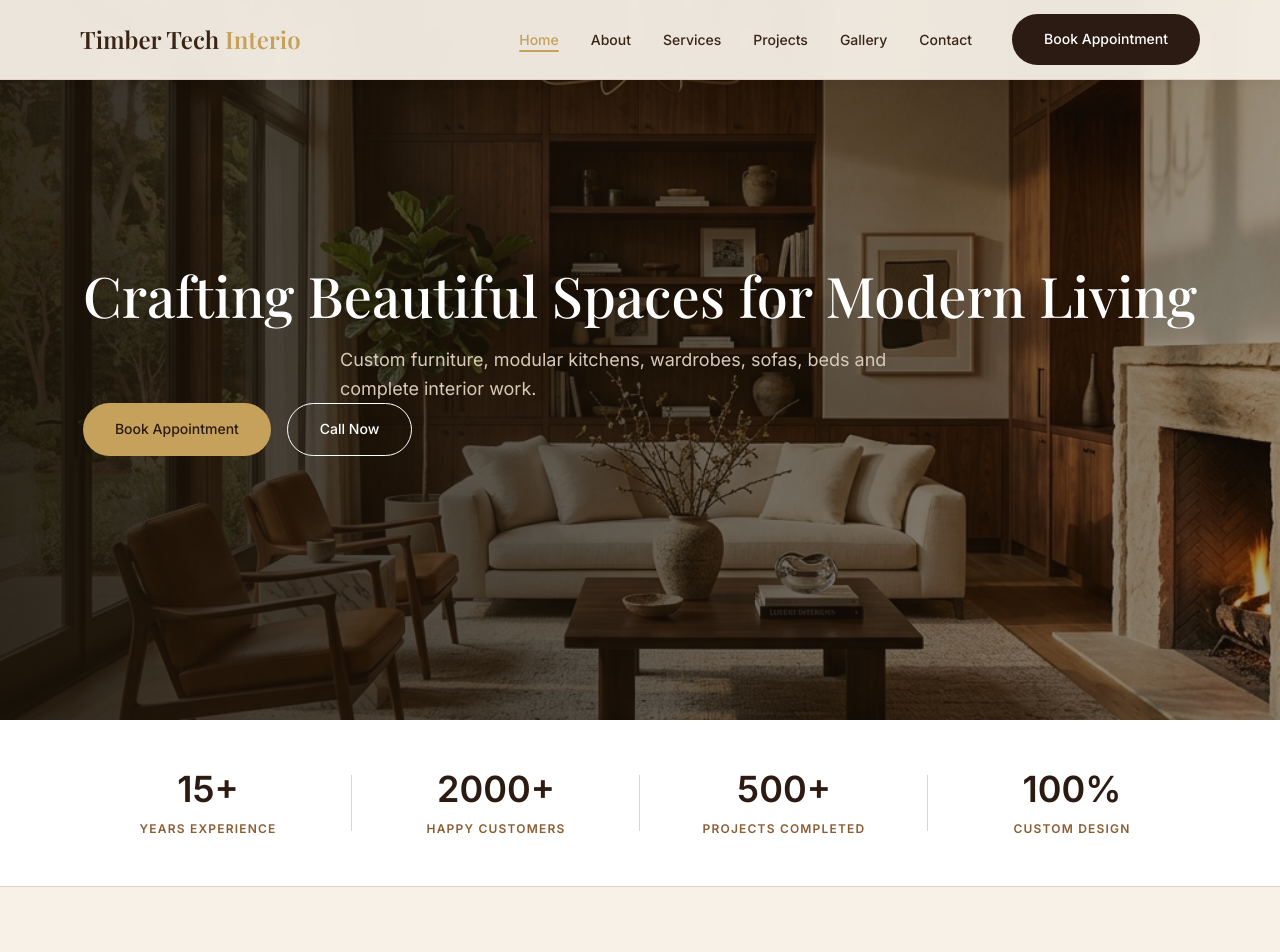
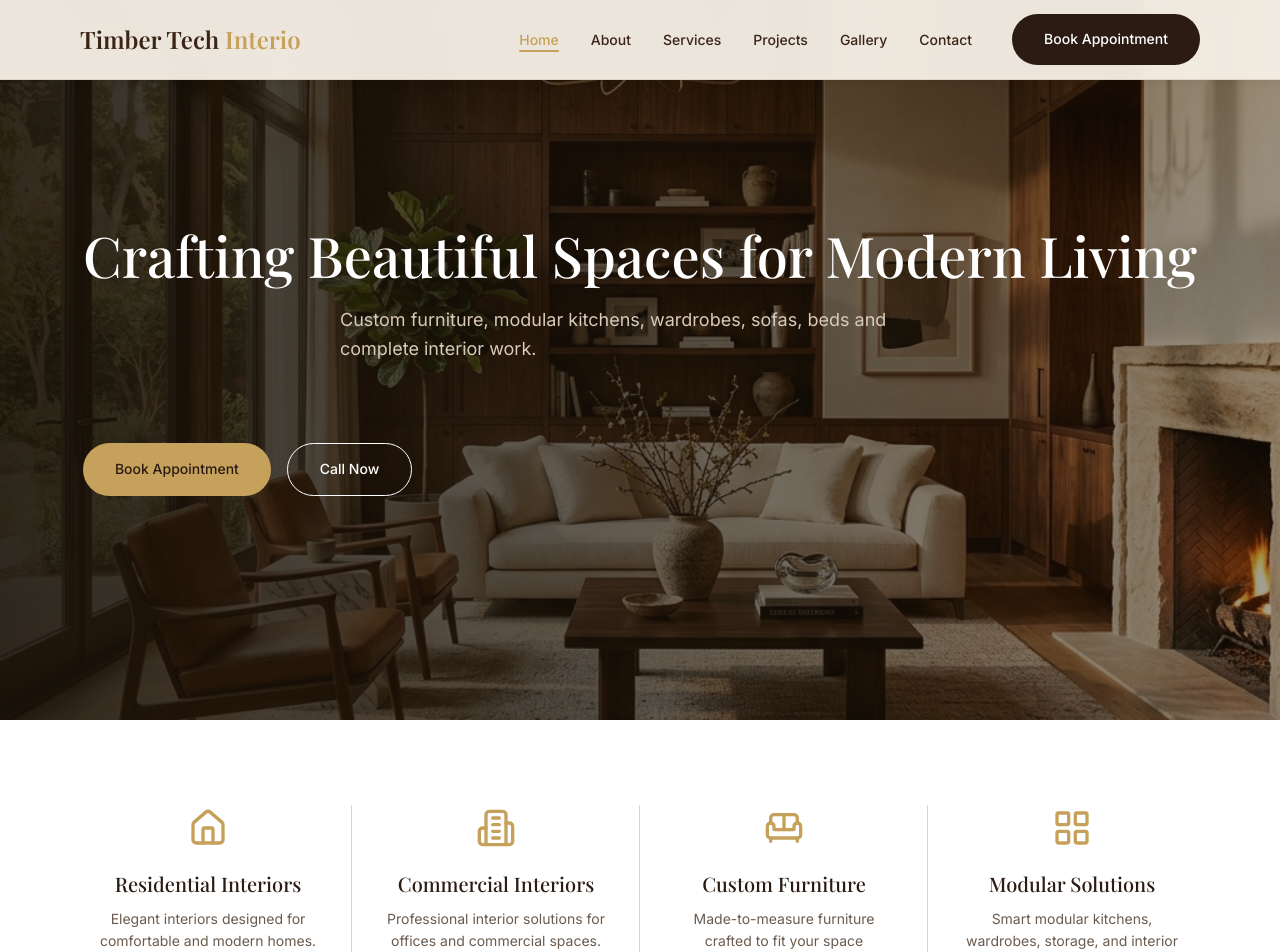
Before and after one commit to margdarshaklibrary/timber-tech-interio, a React (Vite) app: page / in a window 1280 px wide. Shown: the top 952 px of the page. Built offline with nearby package versions, Linux system fonts and the light colour scheme; a web font is replaced by a local one.

Commit message:
update home & about page

```diff
--- a/src/pages/About.jsx
+++ b/src/pages/About.jsx
@@ -30,7 +30,7 @@ const About = () => {
           <div className="about-images">
             <div className="image-stack">
               <img src="/src/assets/images/gallery-showroom-1.jpg" alt="Showroom" className="img-back" />
-              <img src="/src/assets/images/gallery-living-2.jpg" alt="Living Room" className="img-front" />
+
             </div>
           </div>
         </div>
--- a/src/pages/Home.jsx
+++ b/src/pages/Home.jsx
@@ -1,15 +1,40 @@
-import React from 'react';
+import React, { useState, useEffect, useRef } from 'react';
 import { Link } from 'react-router-dom';
 import SectionTitle from '../components/SectionTitle';
 import ServiceCard from '../components/ServiceCard';
 import { services } from '../data/services';
 import { testimonials } from '../data/testimonials';
-import { ArrowRight, ShieldCheck, PenTool, HeartHandshake } from 'lucide-react';
+import { ArrowRight, ShieldCheck, PenTool, HeartHandshake, Home as HomeIcon, Building2, Sofa, LayoutGrid } from 'lucide-react';
 import '../styles/Home.css';
 
 const Home = () => {
   // Show only 3 services for preview
   const featuredServices = services.slice(0, 3);
+
+  const [isVisible, setIsVisible] = useState(false);
+  const sectionRef = useRef(null);
+
+  useEffect(() => {
+    const observer = new IntersectionObserver(
+      ([entry]) => {
+        if (entry.isIntersecting) {
+          setIsVisible(true);
+          observer.unobserve(entry.target);
+        }
+      },
+      { threshold: 0.1 }
+    );
+
+    if (sectionRef.current) {
+      observer.observe(sectionRef.current);
+    }
+
+    return () => {
+      if (sectionRef.current) {
+        observer.unobserve(sectionRef.current);
+      }
+    };
+  }, []);
 
   return (
     <div className="page-wrapper">
@@ -27,25 +52,29 @@ const Home = () => {
         </div>
       </section>
 
-      {/* Trust Counters */}
-      <section className="stats-section">
+      {/* Core Services Features */}
+      <section ref={sectionRef} className={`stats-section ${isVisible ? 'fade-in-visible' : ''}`}>
         <div className="container">
           <div className="stats-grid">
             <div className="stat-item">
-              <h3 className="stat-number">15+</h3>
-              <p className="stat-label">Years Experience</p>
+              <HomeIcon size={40} className="stat-icon" />
+              <h3 className="stat-title">Residential Interiors</h3>
+              <p className="stat-desc">Elegant interiors designed for comfortable and modern homes.</p>
             </div>
             <div className="stat-item">
-              <h3 className="stat-number">2000+</h3>
-              <p className="stat-label">Happy Customers</p>
+              <Building2 size={40} className="stat-icon" />
+              <h3 className="stat-title">Commercial Interiors</h3>
+              <p className="stat-desc">Professional interior solutions for offices and commercial spaces.</p>
             </div>
             <div className="stat-item">
-              <h3 className="stat-number">500+</h3>
-              <p className="stat-label">Projects Completed</p>
+              <Sofa size={40} className="stat-icon" />
+              <h3 className="stat-title">Custom Furniture</h3>
+              <p className="stat-desc">Made-to-measure furniture crafted to fit your space perfectly.</p>
             </div>
             <div className="stat-item">
-              <h3 className="stat-number">100%</h3>
-              <p className="stat-label">Custom Design</p>
+              <LayoutGrid size={40} className="stat-icon" />
+              <h3 className="stat-title">Modular Solutions</h3>
+              <p className="stat-desc">Smart modular kitchens, wardrobes, storage, and interior solutions.</p>
             </div>
           </div>
         </div>
--- a/src/styles/Home.css
+++ b/src/styles/Home.css
@@ -13,7 +13,7 @@
 .hero-overlay {
   position: absolute;
   inset: 0;
-  background: linear-gradient(90deg, rgba(26,18,8,0.9) 0%, rgba(26,18,8,0.4) 100%);
+  background: linear-gradient(90deg, rgba(26, 18, 8, 0.9) 0%, rgba(26, 18, 8, 0.4) 100%);
 }
 
 .hero-content {
@@ -47,58 +47,131 @@
   display: flex;
   gap: 16px;
   flex-wrap: wrap;
+  padding-top: 80px;
 }
 
 /* Stats Section */
 .stats-section {
   background-color: var(--white);
-  padding: 48px 0;
+  padding: 64px 0;
   border-bottom: 1px solid var(--border-light);
+  opacity: 0;
+  transform: translateY(20px);
+  transition: opacity 0.8s cubic-bezier(0.16, 1, 0.3, 1), transform 0.8s cubic-bezier(0.16, 1, 0.3, 1);
+}
+
+.stats-section.fade-in-visible {
+  opacity: 1;
+  transform: translateY(0);
 }
 
 .stats-grid {
   display: grid;
-  grid-template-columns: repeat(2, 1fr);
-  gap: 32px;
+  grid-template-columns: 1fr;
+  gap: 40px;
   text-align: center;
 }
 
 @media (min-width: 768px) {
   .stats-grid {
+    grid-template-columns: repeat(2, 1fr);
+    gap: 48px 32px;
+  }
+}
+
+@media (min-width: 1024px) {
+  .stats-grid {
     grid-template-columns: repeat(4, 1fr);
+    gap: 32px;
   }
 }
 
 .stat-item {
   position: relative;
+  padding: 24px 16px;
+  border-radius: 12px;
+  transition: transform 0.3s cubic-bezier(0.16, 1, 0.3, 1), background-color 0.3s ease;
 }
 
-@media (min-width: 768px) {
-  .stat-item:not(:last-child)::after {
-    content: '';
-    position: absolute;
+.stat-item::after {
+  content: '';
+  position: absolute;
+  background-color: var(--border-light);
+  display: none;
+}
+
+@media (min-width: 768px) and (max-width: 1023px) {
+  .stat-item:nth-child(odd)::after {
+    display: block;
     right: -16px;
     top: 10%;
     height: 80%;
     width: 1px;
-    background-color: var(--border-light);
   }
 }
 
-.stat-number {
-  font-family: var(--font-sans);
-  font-size: 36px;
-  font-weight: 700;
-  color: var(--dark-espresso);
-  margin-bottom: 8px;
+@media (min-width: 1024px) {
+  .stat-item:not(:last-child)::after {
+    display: block;
+    right: -16px;
+    top: 10%;
+    height: 80%;
+    width: 1px;
+  }
 }
 
-.stat-label {
-  font-size: 12px;
-  font-weight: 600;
-  text-transform: uppercase;
-  letter-spacing: 0.1em;
-  color: #8B5E34;
+.stat-icon {
+  color: var(--champagne-gold);
+  display: inline-block;
+  transition: transform 0.3s cubic-bezier(0.16, 1, 0.3, 1), color 0.3s ease;
+}
+
+.stat-title {
+  font-family: var(--font-serif);
+  font-size: 20px;
+  font-weight: 500;
+  color: var(--dark-espresso);
+  margin-top: 16px;
+  margin-bottom: 12px;
+}
+
+.stat-desc {
+  font-family: var(--font-sans);
+  font-size: 14px;
+  line-height: 1.6;
+  color: #6B5B4E;
+  max-width: 260px;
+  margin: 0 auto;
+}
+
+@media (min-width: 1024px) {
+  .stat-item:hover {
+    background-color: rgba(139, 94, 52, 0.03);
+    transform: translateY(-6px);
+  }
+
+  .stat-item:hover .stat-icon {
+    transform: scale(1.15);
+    color: var(--warm-wood);
+  }
+}
+
+@media (prefers-reduced-motion: reduce) {
+  .stats-section {
+    opacity: 1;
+    transform: none;
+    transition: none;
+  }
+
+  @media (min-width: 1024px) {
+    .stat-item:hover {
+      transform: none;
+    }
+
+    .stat-item:hover .stat-icon {
+      transform: none;
+    }
+  }
 }
 
 /* About Preview */
@@ -118,7 +191,7 @@
 
 .about-image img {
   border-radius: 12px;
-  box-shadow: 0 20px 40px rgba(0,0,0,0.1);
+  box-shadow: 0 20px 40px rgba(0, 0, 0, 0.1);
 }
 
 .bg-cream {
```
